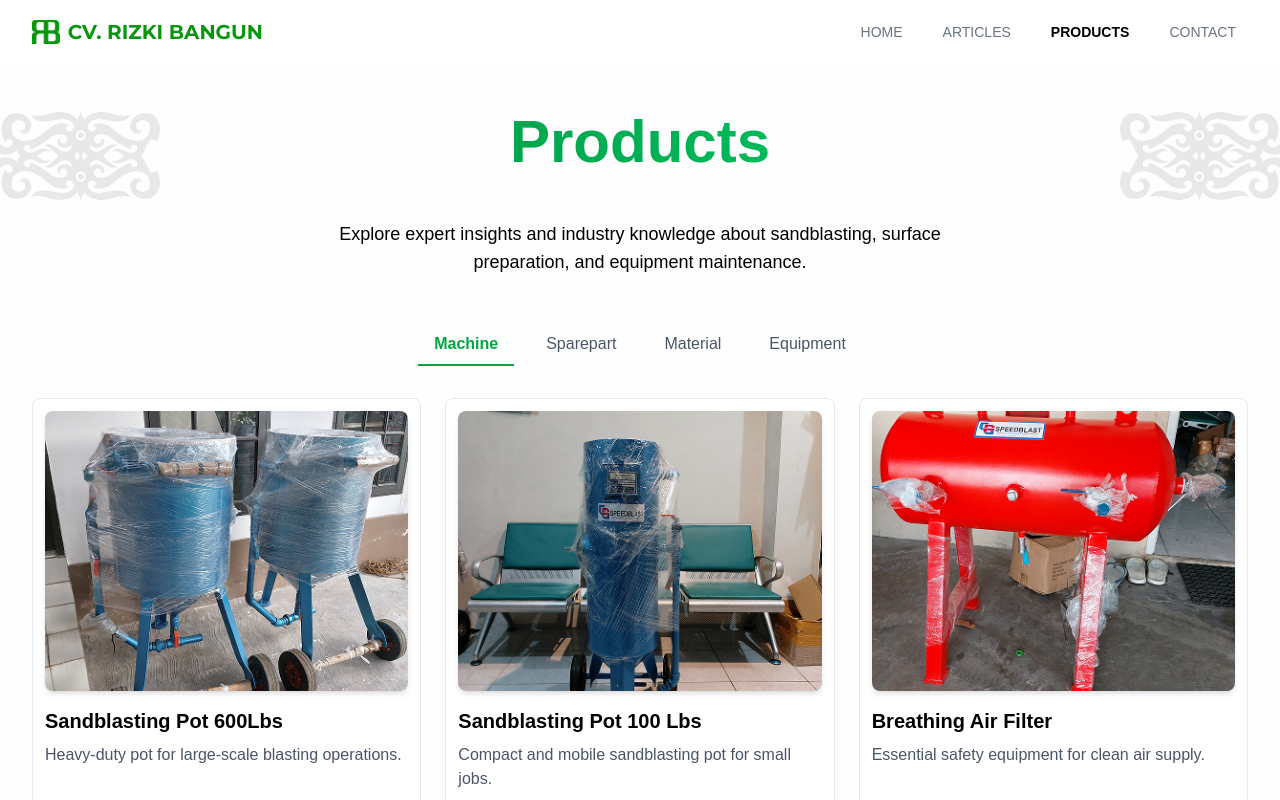
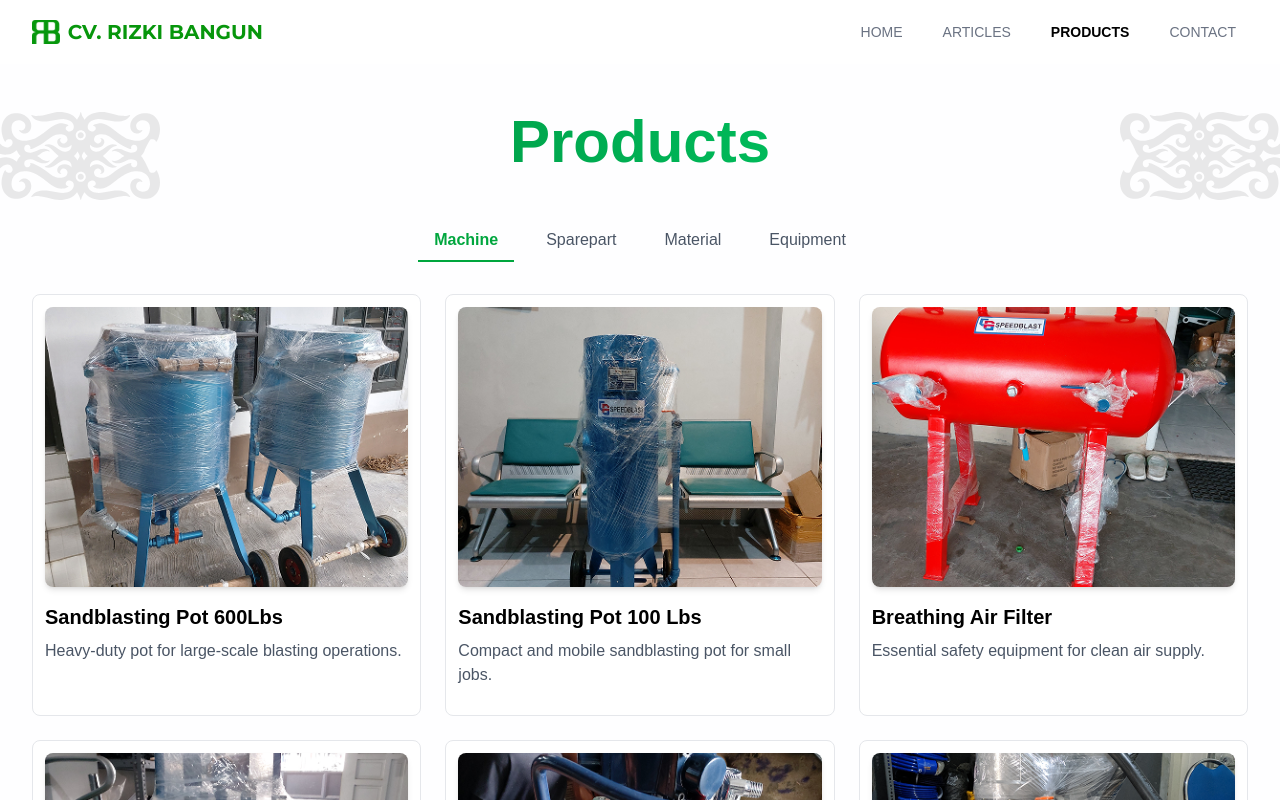
Before and after one commit to faiz832/CV-RIZKI-BANGUN, a React (Vite) app: page /products in a window 1280 px wide. Shown: the top 800 px of the page. Built offline with nearby package versions, Linux system fonts and the light colour scheme; a web font is replaced by a local one.

Commit message:
product update

```diff
--- a/src/pages/Products.jsx
+++ b/src/pages/Products.jsx
@@ -14,7 +14,6 @@ export default function Products() {
 
         <div className="max-w-7xl mx-auto px-4 sm:px-6 lg:px-8">
           <h1 className="text-6xl text-center font-extrabold text-transparent bg-clip-text bg-gradient-to-r from-green-700 to-green-400 my-12">Products</h1>
-          <p className="w-full lg:w-2/4 mx-auto text-center text-lg">Explore expert insights and industry knowledge about sandblasting, surface preparation, and equipment maintenance.</p>
 
           <div className="mt-12 my-20">
             <div className="flex justify-center mb-8 space-x-4">
```
